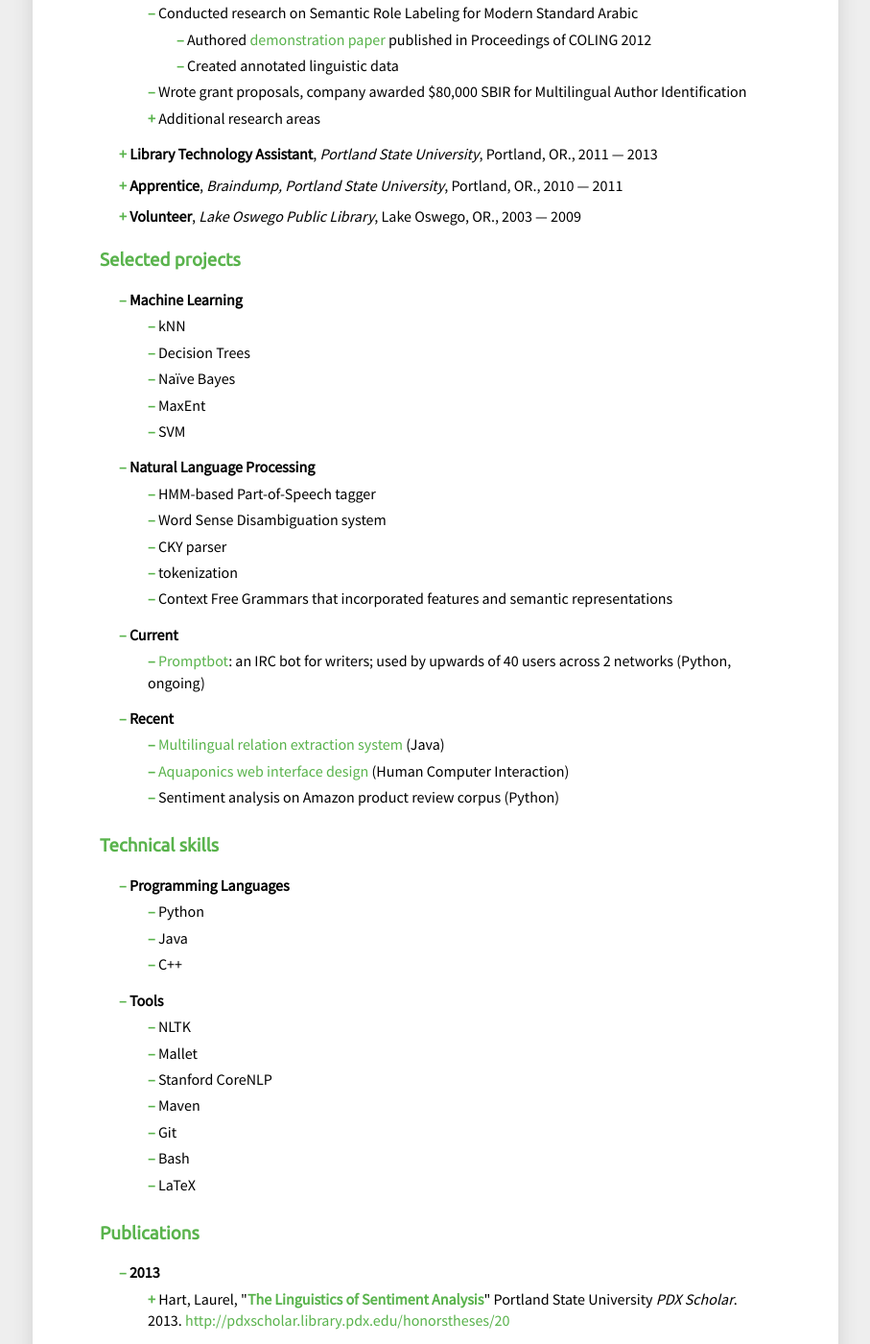
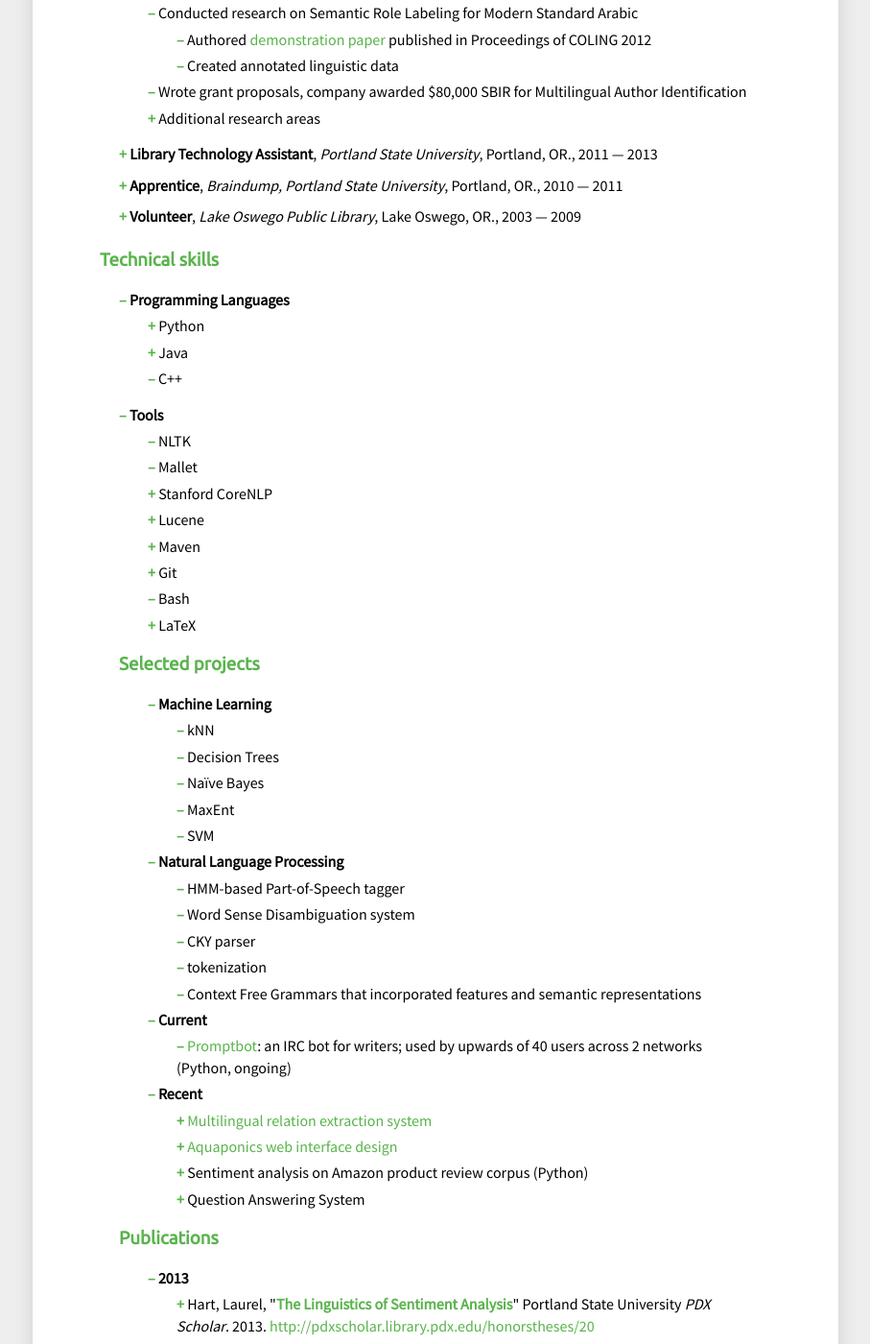
Before and after one commit to konahart/resume, a Jekyll site: the page built from index.md, in a window 1280 px wide and 1400 px high, scrolled down 1009 px. Shown: the whole window at 96% size, without its empty margins (186-1093 px from the left). Built offline with Jekyll 4.4.1, drawn with Linux system fonts in a browser that asks for light colours.

Commit message:
Adding example links to skills/tools and projects sections

```diff
--- a/index.md
+++ b/index.md
@@ -161,6 +161,69 @@
 </li>
 </ul>
 
+<h3>Technical skills</h3>
+
+<ul class="expList">
+<li class="alwaysShow highlight"><strong>Programming Languages</strong>
+    <ul>
+    <li>Python
+        <ul>
+        <li>Sentiment analysis on Amazon product review corpus</li>
+        <li>HMM-based Part-of-Speech tagger</li>
+        <li>Word Sense Disambiguation system</li>
+        <li>CKY parser</li>
+        <li>tokenization</li>
+        <li>Context Free Grammars that incorporated features and semantic representations</li>
+        </ul>
+    </li>
+    <li>Java
+        <ul>
+        <li><a href="https://github.com/konahart/relation-extraction-pipeline">Multilingual relation extraction system</a></li>
+        <li>Question Answering System</li>
+        </ul>
+    </li>
+    <li>C++</li>
+    </ul>
+</li>
+
+<li class="alwaysShow highlight"><strong>Tools</strong>
+    <ul>
+    <li>NLTK
+    </li>
+    <li>Mallet</li>
+    <li>Stanford CoreNLP
+        <ul>
+        <li><a href="https://github.com/konahart/relation-extraction-pipeline">Multilingual relation extraction system</a></li>
+        </ul>
+    </li>
+    <li>Lucene
+        <ul>
+        <li><a href="https://github.com/konahart/relation-extraction-pipeline">Multilingual relation extraction system</a></li>
+        <li>Question Answering System</li>
+        </ul>
+    </li>
+    <li>Maven
+        <ul>
+        <li><a href="https://github.com/konahart/relation-extraction-pipeline">Multilingual relation extraction system</a></li>
+        </ul>
+    </li>
+    <li>Git
+        <ul>
+        <li><a href="https://github.com/konahart?tab=repositories">Public repositories</a></li>
+        </ul>
+    </li>
+    <li>Bash</li>
+    <li>LaTeX
+        <ul>
+        <li><a href="resume/resume.pdf">Resume</a>: <a href="https://github.com/konahart/resume/blob/master/resume.tex">.tex source</a></li>
+        <li>Fully-featured HPSG syntax trees</li>
+        <li><a href="https://github.com/jbare/channel-viz/tree/gh-pages/Report">Aquaponics web interface design report</a>
+        </ul>
+    </li>
+    </ul>
+</li>
+</ul>
+
 <h3>Selected projects</h3>
 
 <ul class="expList">
@@ -192,33 +255,29 @@
 
 <li class="alwaysShow highlight"><strong>Recent</strong>
     <ul>
-    <li><a href="https://github.com/konahart/relation-extraction-pipeline">Multilingual relation extraction system</a> (Java)</li>
-    <li><a href="https://github.com/jbare/channel-viz">Aquaponics web interface design</a> (Human Computer Interaction)</li>
-    <li>Sentiment analysis on Amazon product review corpus (Python)</li>
-    </ul>
-</li>
-</ul>
-
-<h3>Technical skills</h3>
-
-<ul class="expList">
-<li class="alwaysShow highlight"><strong>Programming Languages</strong>
-    <ul>
-    <li>Python</li>
-    <li>Java</li>
-    <li>C++</li>
-    </ul>
-</li>
-
-<li class="alwaysShow highlight"><strong>Tools</strong>
-    <ul>
-    <li>NLTK</li>
-    <li>Mallet</li>
-    <li>Stanford CoreNLP</li>
-    <li>Maven</li>
-    <li>Git</li>
-    <li>Bash</li>
-    <li>LaTeX</li>
+    <li name="relation-extraction"><a href="https://github.com/konahart/relation-extraction-pipeline">Multilingual relation extraction system</a>
+        <ul>
+        <li></li>
+        </ul>
+    </li>
+    <li><a href="https://github.com/jbare/channel-viz">Aquaponics web interface design</a>
+        <ul>
+        <li>Human Computeer Interaction study</li>
+        <li>3 person team</li>
+        <li>D3.js</li>
+        </ul>
+    </li>
+    <li name="AmazonSentiment">Sentiment analysis on Amazon product review corpus (Python)
+        <ul>
+        <li></li>
+        </ul>
+    </li>
+    <li name="QuestionAnswering">Question Answering System
+        <ul>
+        <li>Java</li>
+        <li>3 person team</li>
+        </ul>
+    </li>
     </ul>
 </li>
 </ul>
```
